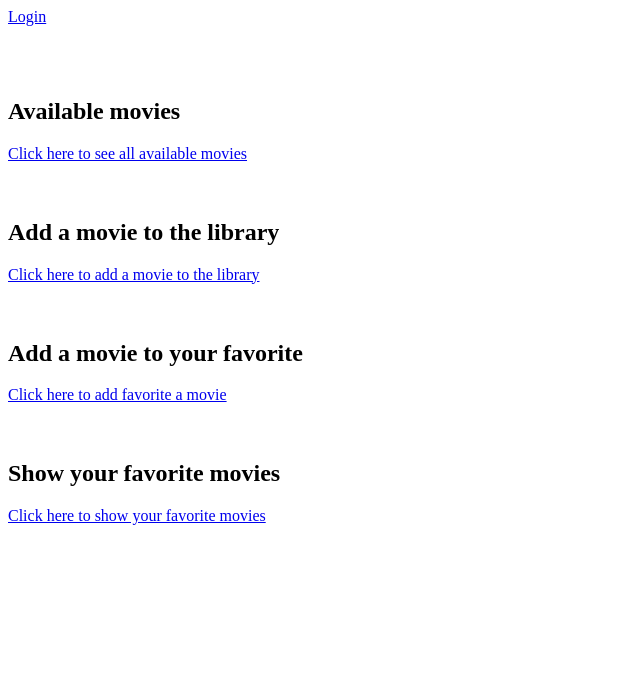
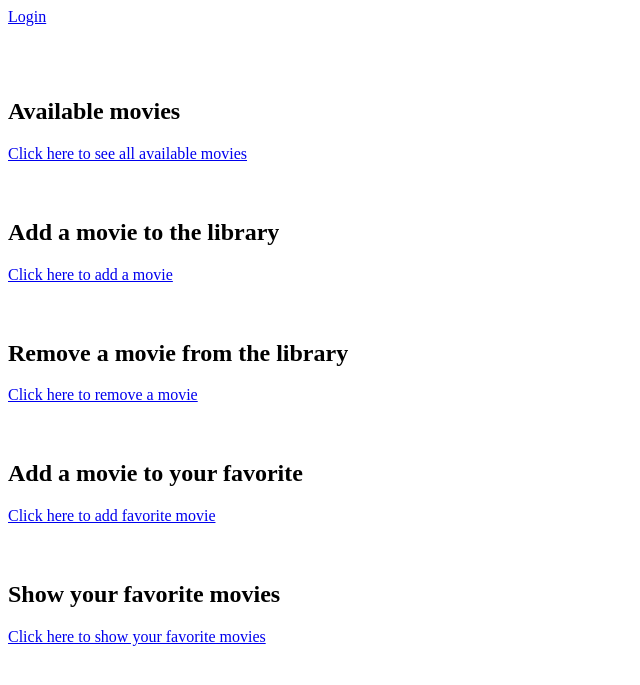
Before and after one commit to mvarbichki/skillo-final-project, a Django app: page / in a window 1280 px wide. Shown: the top 685 px of the page, without its empty margins (0-640 px from the left). Run offline with Django 5.2, Linux system fonts and the light colour scheme.

Commit message:
Adding Django-HTML remove movie logic and improvments

```diff
--- a/moviesapp/queries_helper.py
+++ b/moviesapp/queries_helper.py
@@ -101,3 +101,8 @@ def query_insert_movie(title: str, release_date: str, description: str, director
 def query_favorite_delete(favorite_id: int, user_id: int):
     favorite = query_get_favorite_by_args(favorite_id, user_id)
     favorite.delete()
+
+
+def query_movie_delete(movie_id: int):
+    movie = query_get_movie_by_id(movie_id)
+    movie.delete()
--- a/moviesapp/templates/main_page.html
+++ b/moviesapp/templates/main_page.html
@@ -5,11 +5,15 @@
 
 <br><br><br>
 <h2>Add a movie to the library</h2>
-<a href="{% url 'add_movie_page' %}">Click here to add a movie to the library</a>
+<a href="{% url 'add_movie_page' %}">Click here to add a movie</a>
+
+<br><br><br>
+<h2>Remove a movie from the library</h2>
+<a href="{% url 'remove_movie_page' %}">Click here to remove a movie</a>
 
 <br><br><br>
 <h2>Add a movie to your favorite</h2>
-<a href="{% url 'add_favorites_page' %}">Click here to add favorite a movie</a>
+<a href="{% url 'add_favorites_page' %}">Click here to add favorite movie</a>
 
 <br><br><br>
 <h2>Show your favorite movies</h2>
--- a/moviesapp/templates/show_favorites_page.html
+++ b/moviesapp/templates/show_favorites_page.html
@@ -5,7 +5,7 @@
 <li>
     <!-- By .title reaches the title via the Favorites model. The same applies for the release date -->
     Title: {{ favorite.movie.title }} | Release date: {{ favorite.movie.release_date }}
-    <form action="{% url 'remove_favorites_page' favorite.id %}" method="POST">
+    <form action="{% url 'remove_favorite' favorite.id %}" method="POST">
         {% csrf_token %}
         <button type="submit">Remove</button>
     </form>
--- a/moviesapp/urls.py
+++ b/moviesapp/urls.py
@@ -14,7 +14,9 @@ urlpatterns = [
     path("user_logout", views.user_logout, name="user_logout"),
     path("add_favorites_page", views.add_favorites_page, name="add_favorites_page"),
     path("show_favorites_page", views.show_favorites_page, name="show_favorites_page"),
-    path("remove_favorites_page/<int:favorite_id>", views.remove_favorites_page, name="remove_favorites_page")
+    path("remove_favorite/<int:favorite_id>", views.remove_favorite, name="remove_favorite"),
+    path("remove_movie_page", views.remove_movie_page, name="remove_movie_page"),
+    path("remove_movie/<int:movie_id>", views.remove_movie, name="remove_movie")
 ]
 
 # Serv the static files/covers img
--- a/moviesapp/views.py
+++ b/moviesapp/views.py
@@ -4,8 +4,10 @@ from django.contrib.auth.models import auth
 from django.contrib.auth import authenticate
 from django.contrib.auth.decorators import login_required
 from .custom_exceptions import FavoriteExistException
-from .queries_helper import query_sum_favorites_filter, query_complex, query_favorite_filter_args, query_favorite_delete, \
-    query_get_movie_by_id, query_insert_favorites, query_favorite_filter_one, queries_order_picker
+from .queries_helper import query_sum_favorites_filter, query_complex, query_favorite_filter_args, \
+    query_favorite_delete, \
+    query_get_movie_by_id, query_insert_favorites, query_favorite_filter_one, queries_order_picker, \
+    query_sum_favorites_ordered, query_movie_delete
 
 
 # The main page of the web app. It contains all the paths to site functionalities
@@ -63,6 +65,20 @@ def add_movie_page(request):
                   )
 
 
+def remove_movie_page(request):
+    movies = query_sum_favorites_ordered("title")
+    return render(request=request,
+                  template_name="remove_movie_page.html",
+                  context={"movies": movies}
+                  )
+
+
+def remove_movie(request, movie_id: int):
+    if request.method == "POST":
+        query_movie_delete(movie_id=movie_id)
+        return redirect(available_movies_page)
+
+
 @login_required(login_url="user_login")
 def add_favorites_page(request):
     form = FavoritesMovieForm()
@@ -105,7 +121,7 @@ def show_favorites_page(request):
 
 
 @login_required(login_url="user_login")
-def remove_favorites_page(request, favorite_id):
+def remove_favorite(request, favorite_id):
     if request.method == "POST":
         query_favorite_delete(favorite_id=favorite_id, user_id=request.user)
         return redirect(show_favorites_page)
```
Also changed, not shown: moviesapp/templates/remove_movie_page.html (added, +17 -0 lines).
